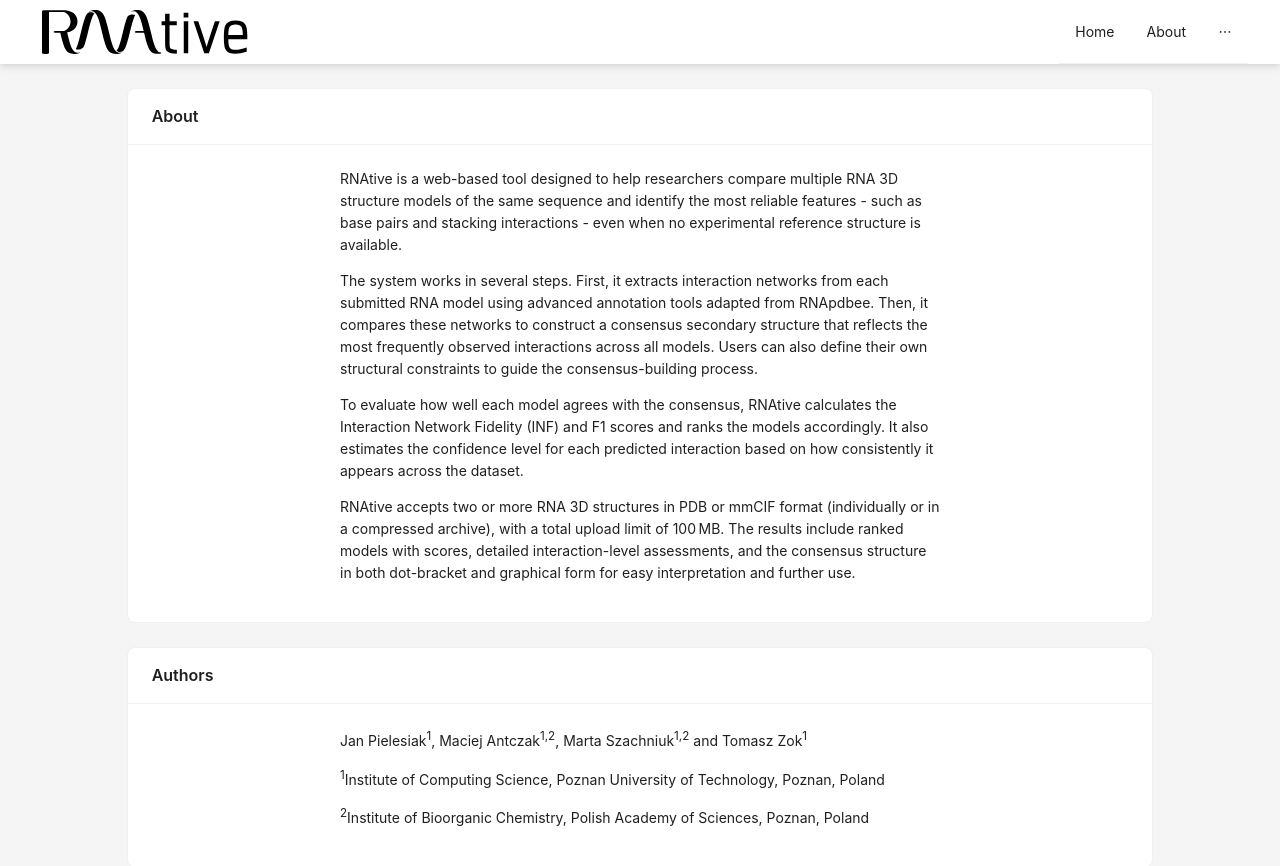
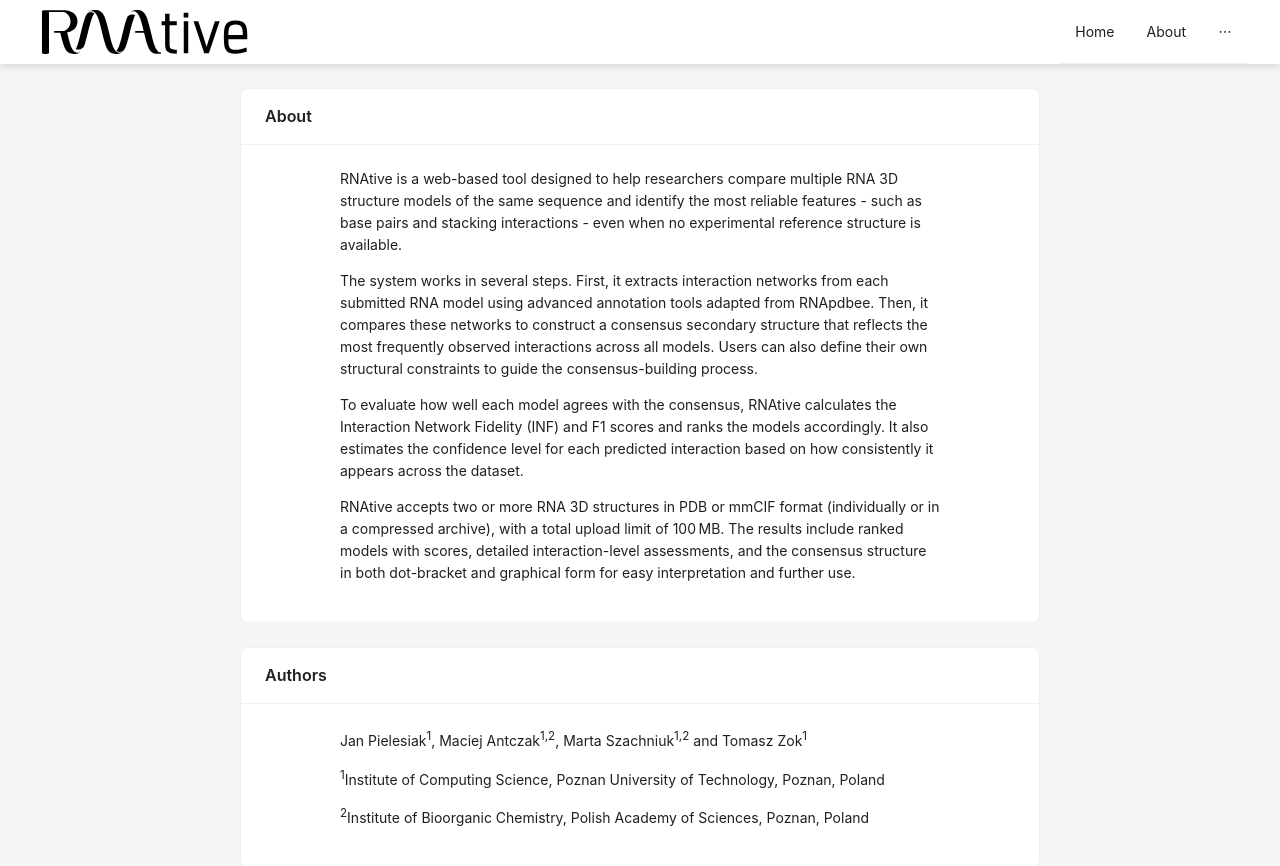
Before and after one commit to tzok/RNAtive, a React (Create React App) app in the folder my-app/: page /About in a window 1280 px wide. Shown: the top 866 px of the page. Built offline with nearby package versions, Linux system fonts and the light colour scheme; no server answers.

Commit message:
style: Apply max-width and center to About and Cite pages

```diff
--- a/my-app/src/About.js
+++ b/my-app/src/About.js
@@ -5,7 +5,7 @@ const { Paragraph } = Typography;
 const About = () => {
   return (
     <Row justify={"center"}>
-      <Col span={20}>
+      <Col span={20} style={{ maxWidth: "800px", margin: "0 auto" }}>
         <Card title="About" style={{ marginBottom: "24px" }}>
           <Typography>
             <Paragraph>
--- a/my-app/src/Cite.js
+++ b/my-app/src/Cite.js
@@ -5,7 +5,7 @@ const { Paragraph } = Typography;
 const Cite = () => {
   return (
     <Row justify={"center"}>
-      <Col span={20}>
+      <Col span={20} style={{ maxWidth: "800px", margin: "0 auto" }}>
         <Card title="Cite Us">
           <Typography>
             <Paragraph>Any published work which has made use of RNAtive should cite the following paper:</Paragraph>
```
